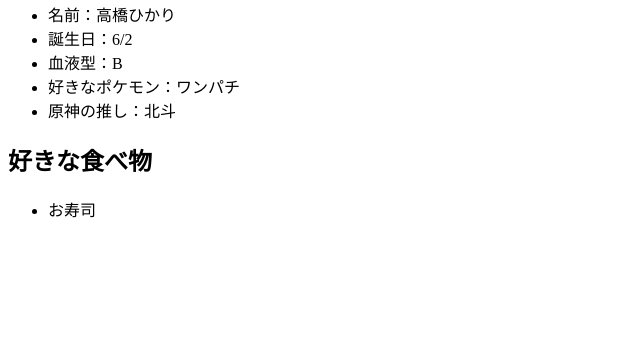
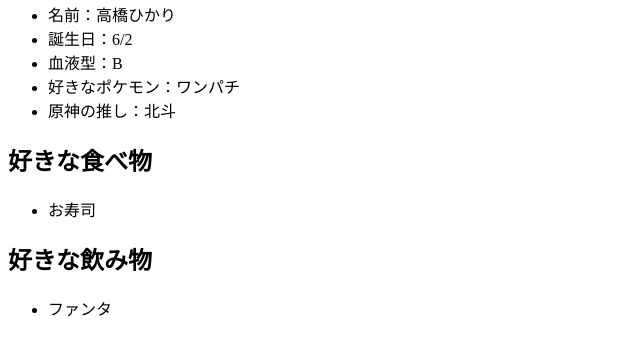
Before and after one commit to takahashihikari/git-practice, a plain HTML site: page index.html in a window 1280 px wide. Shown: the part 87-442 px from the top of the page, without its empty margins (0-640 px from the left). Drawn offline with Linux system fonts and the light colour scheme.

Commit message:
好きな飲み物追加

```diff
--- a/index.html
+++ b/index.html
@@ -21,6 +21,11 @@
     <ul>
         <li>お寿司</li>
     </ul>
+    <h2>好きな飲み物</h2>
+    <ul>
+        <li>ファンタ</li>
+    </ul>
+
 
 
 </body>
```
